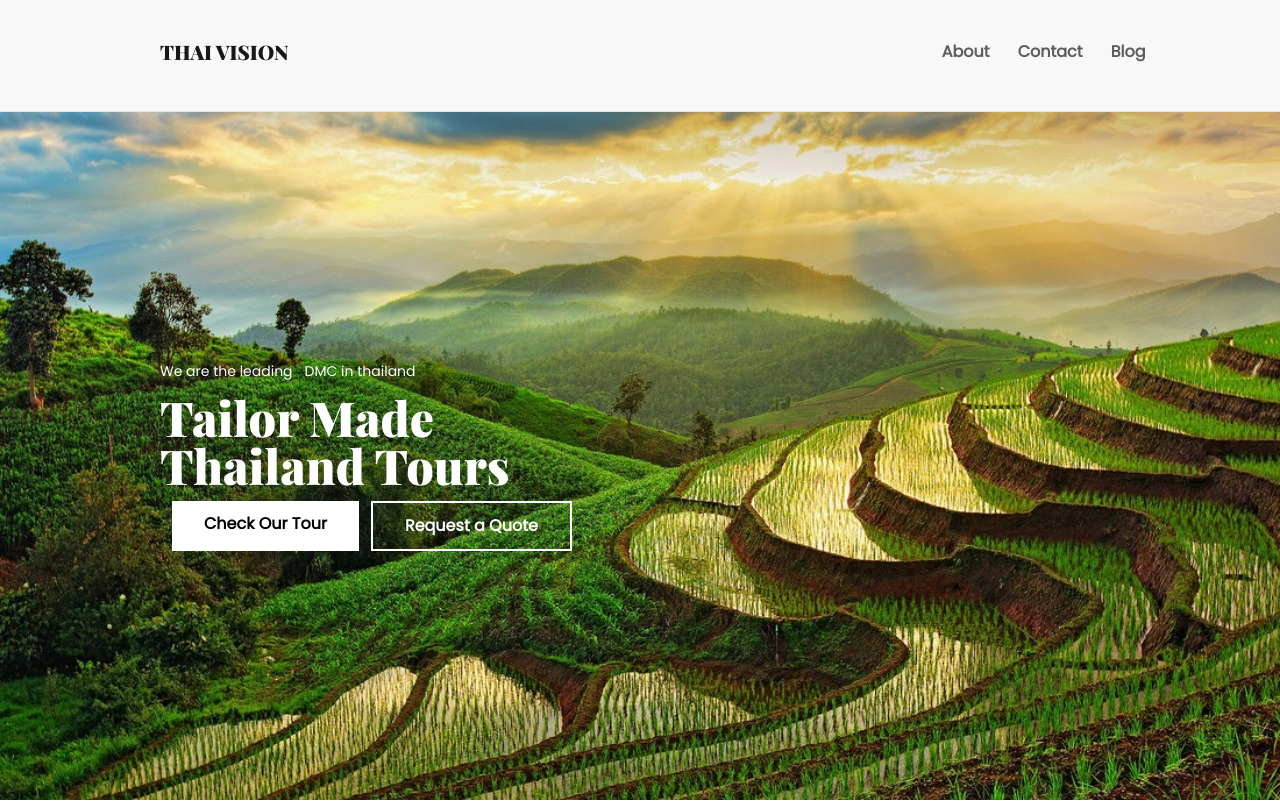
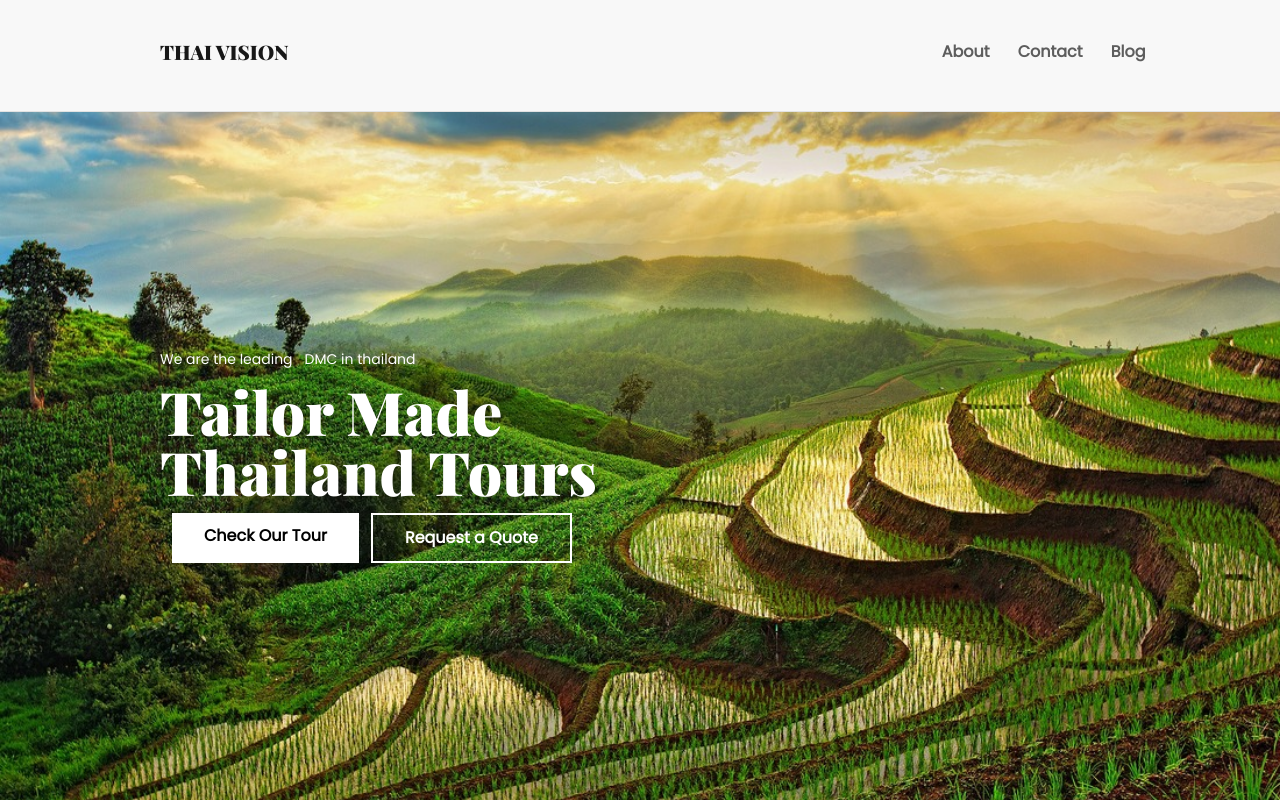
Before and after one commit to gokulkrishnakb/thai-vision, a Next.js app in the folder frontend/: page / in a window 1280 px wide. Shown: the top 802 px of the page. Built offline with nearby package versions, Linux system fonts and the light colour scheme.

Commit message:
font size increased

```diff
--- a/frontend/src/app/page.tsx
+++ b/frontend/src/app/page.tsx
@@ -68,8 +68,8 @@ const LandingPage = () => {
               <p>We are the leading</p>
               <p>DMC in thailand</p>
             </div>
-            <h6 className="text-3xl lg:text-5xl mt-3">Tailor Made</h6>
-            <h6 className="text-3xl lg:text-5xl font-bold">Thailand Tours</h6>
+            <h6 className="text-3xl lg:text-6xl mt-3">Tailor Made</h6>
+            <h6 className="text-3xl lg:text-6xl font-bold">Thailand Tours</h6>
             <div className="flex gap-3 mt-3 ps-2 md:ps-3">
               <div className="px-2 sm:px-4 md:px-8 py-2 md:py-3 bg-white text-black cursor-pointer">
                 <p className="font-semibold text-sm md:text-[1rem]">
```
